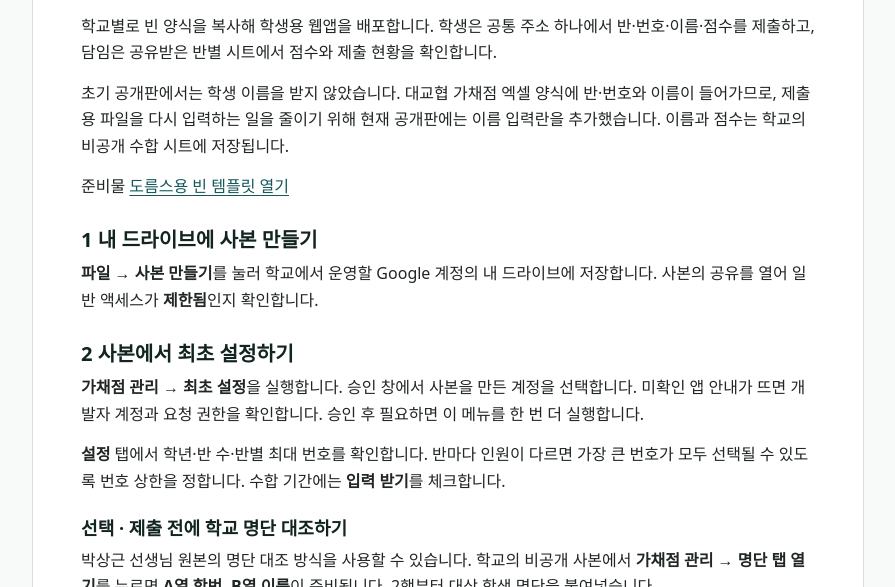
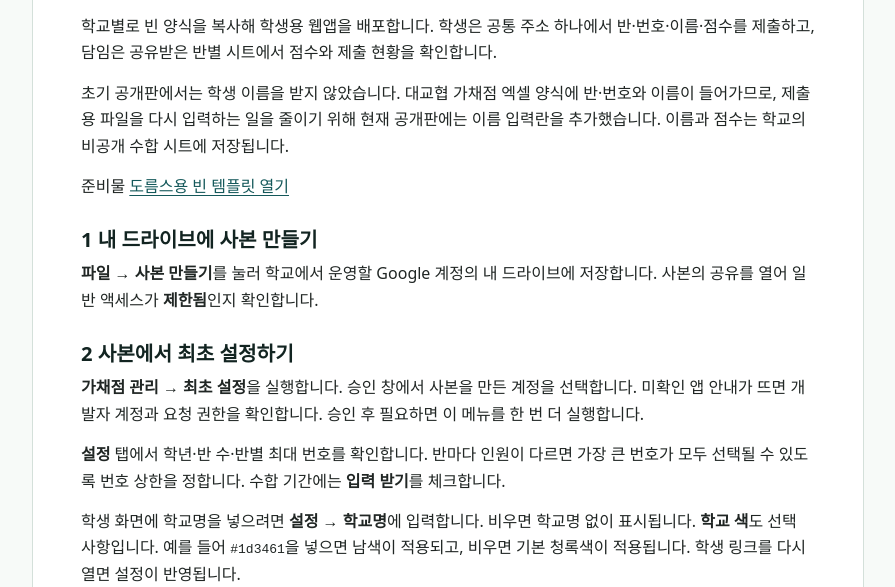
Before and after one commit to thecozyforest/thecozyforest.github.io, a plain HTML site: page suneung-score-guide/index.html in a window 1280 px wide. Shown: the part 213-800 px from the top of the page, without its empty margins (192-1087 px from the left). Drawn offline with Linux system fonts and the light colour scheme.

Commit message:
학교명과 학교 색 선택 설정 안내

```diff
--- a/suneung-score-guide/index.html
+++ b/suneung-score-guide/index.html
@@ -20,6 +20,7 @@ table{width:100%;border-collapse:collapse;margin:.6rem 0 .9rem;font-size:.93rem;
 <h2>2 사본에서 최초 설정하기</h2>
 <p><strong>가채점 관리 → 최초 설정</strong>을 실행합니다. 승인 창에서 사본을 만든 계정을 선택합니다. 미확인 앱 안내가 뜨면 개발자 계정과 요청 권한을 확인합니다. 승인 후 필요하면 이 메뉴를 한 번 더 실행합니다.</p>
 <p><strong>설정</strong> 탭에서 학년·반 수·반별 최대 번호를 확인합니다. 반마다 인원이 다르면 가장 큰 번호가 모두 선택될 수 있도록 번호 상한을 정합니다. 수합 기간에는 <strong>입력 받기</strong>를 체크합니다.</p>
+<p>학생 화면에 학교명을 넣으려면 <strong>설정 → 학교명</strong>에 입력합니다. 비우면 학교명 없이 표시됩니다. <strong>학교 색</strong>도 선택 사항입니다. 예를 들어 <code>#1d3461</code>을 넣으면 남색이 적용되고, 비우면 기본 청록색이 적용됩니다. 학생 링크를 다시 열면 설정이 반영됩니다.</p>
 <h3>선택 · 제출 전에 학교 명단 대조하기</h3>
 <p>박상근 선생님 원본의 명단 대조 방식을 사용할 수 있습니다. 학교의 비공개 사본에서 <strong>가채점 관리 → 명단 탭 열기</strong>를 누르면 <strong>A열 학번, B열 이름</strong>이 준비됩니다. 2행부터 대상 학생 명단을 붙여넣습니다.</p>
 <p>학번은 3학년 2반 7번이면 <strong>3207</strong>, 3학년 10반 7번이면 <strong>31007</strong>입니다. 학년·반·번호가 각각 A·B·C열에 들어 있는 엑셀이라면 빈 열에 <code>=VALUE(A2)&amp;VALUE(B2)&amp;TEXT(C2,"00")</code>을 넣어 학번을 만들 수 있습니다.</p>
```
